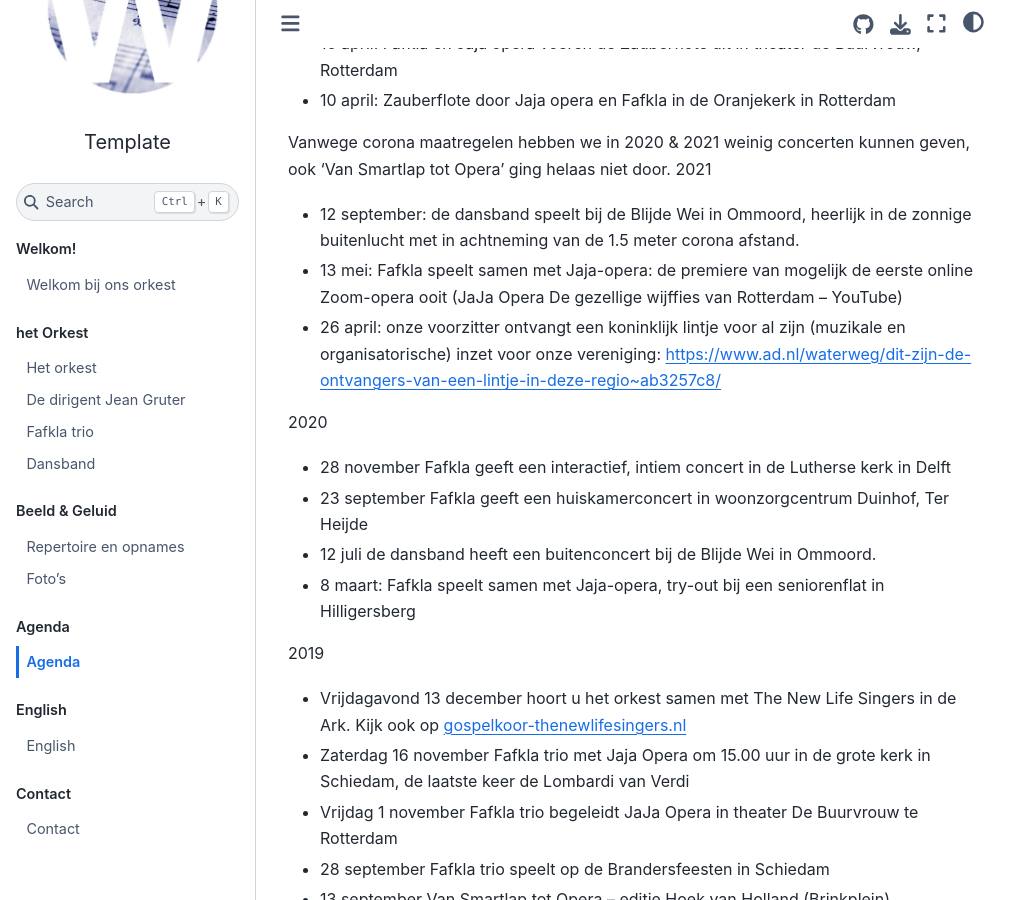
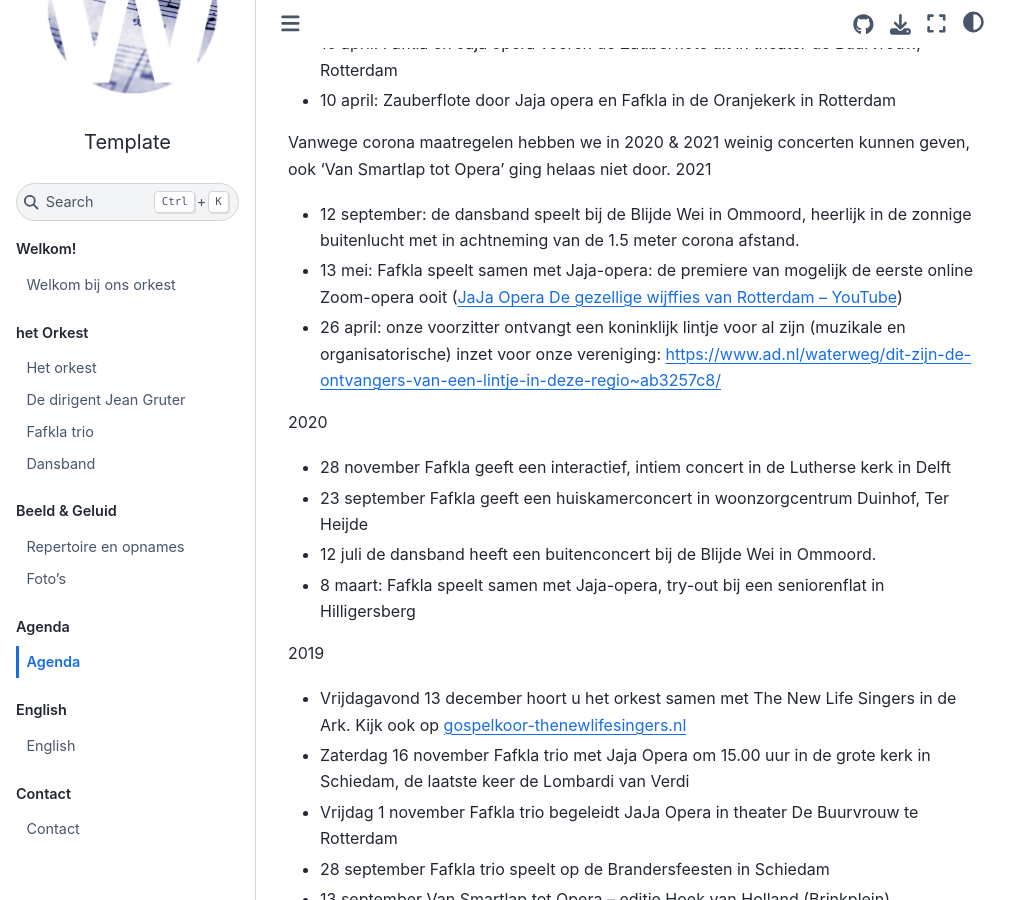
Before and after one commit to margreetdocter/ovwilton, a Jupyter Book: the page built from book/some_content/agenda.md, in a window 1280 px wide and 900 px high, scrolled down 1189 px. Shown: the whole window, without its empty margins (0-1031 px from the left). Built offline with Jupyter Book 1.0.4 settings and Sphinx 7.4.7 and the Sphinx Book theme 1.1.4, drawn with Linux system fonts in a browser that asks for light colours; comment, search, counter and statistics services are not loaded; part of the change alters nothing that is shown.

```diff
--- a/book/some_content/agenda.md
+++ b/book/some_content/agenda.md
@@ -41,7 +41,7 @@
 Vanwege corona maatregelen hebben we in 2020 & 2021 weinig concerten kunnen geven, ook ‘Van Smartlap tot Opera’ ging helaas niet door.
 2021
 - 12 september: de dansband speelt bij de Blijde Wei in Ommoord, heerlijk in de zonnige buitenlucht met in achtneming van de 1.5 meter corona afstand.
-- 13 mei: Fafkla speelt samen met Jaja-opera: de premiere van mogelijk de eerste online Zoom-opera ooit (JaJa Opera De gezellige wijffies van Rotterdam – YouTube)
+- 13 mei: Fafkla speelt samen met Jaja-opera: de premiere van mogelijk de eerste online Zoom-opera ooit ([JaJa Opera De gezellige wijffies van Rotterdam – YouTube](https://www.youtube.com/watch?v=2YKd3N9WjAk))
 - 26 april: onze voorzitter ontvangt een koninklijk lintje voor al zijn (muzikale en organisatorische) inzet voor onze vereniging: https://www.ad.nl/waterweg/dit-zijn-de-ontvangers-van-een-lintje-in-deze-regio~ab3257c8/
 
 2020
```
